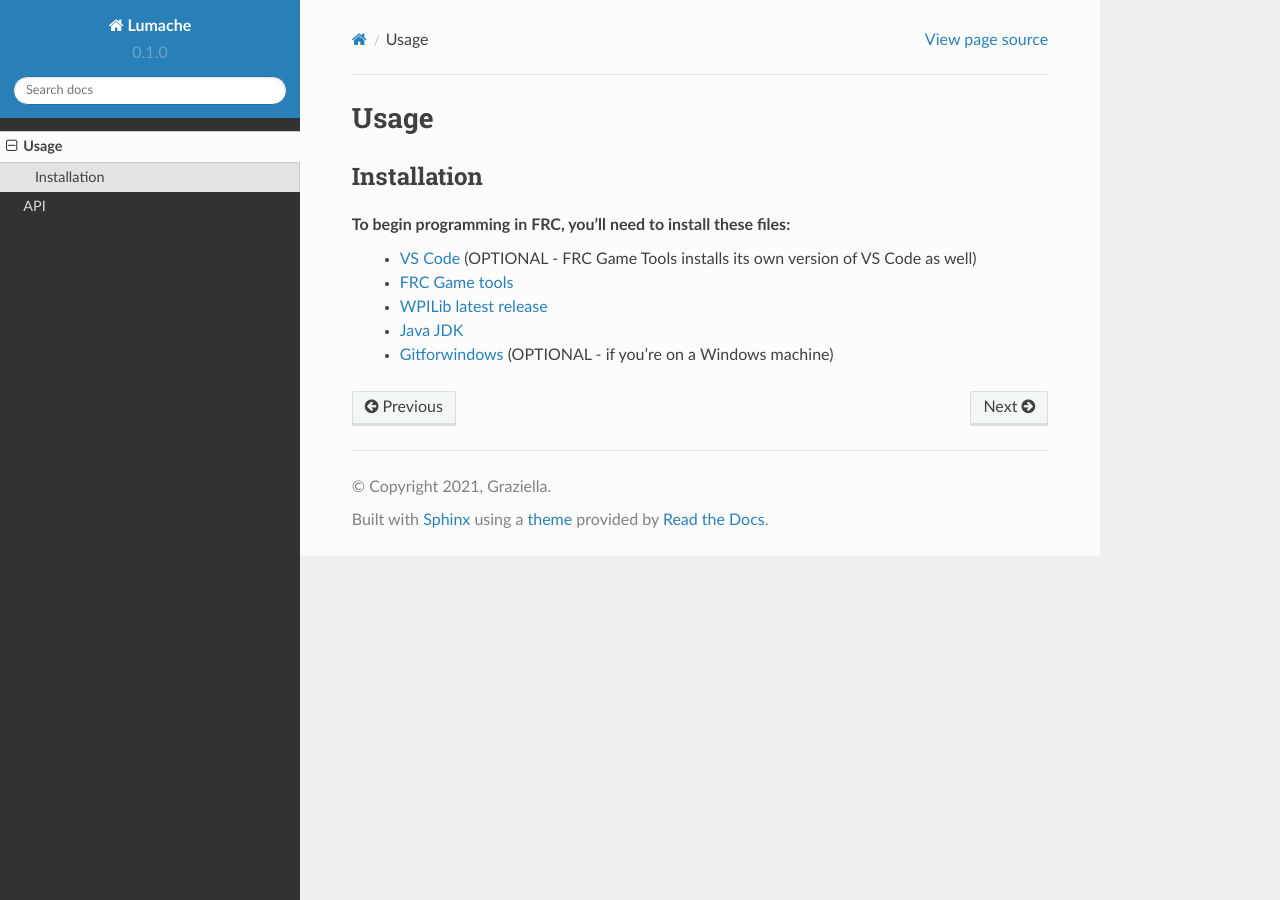
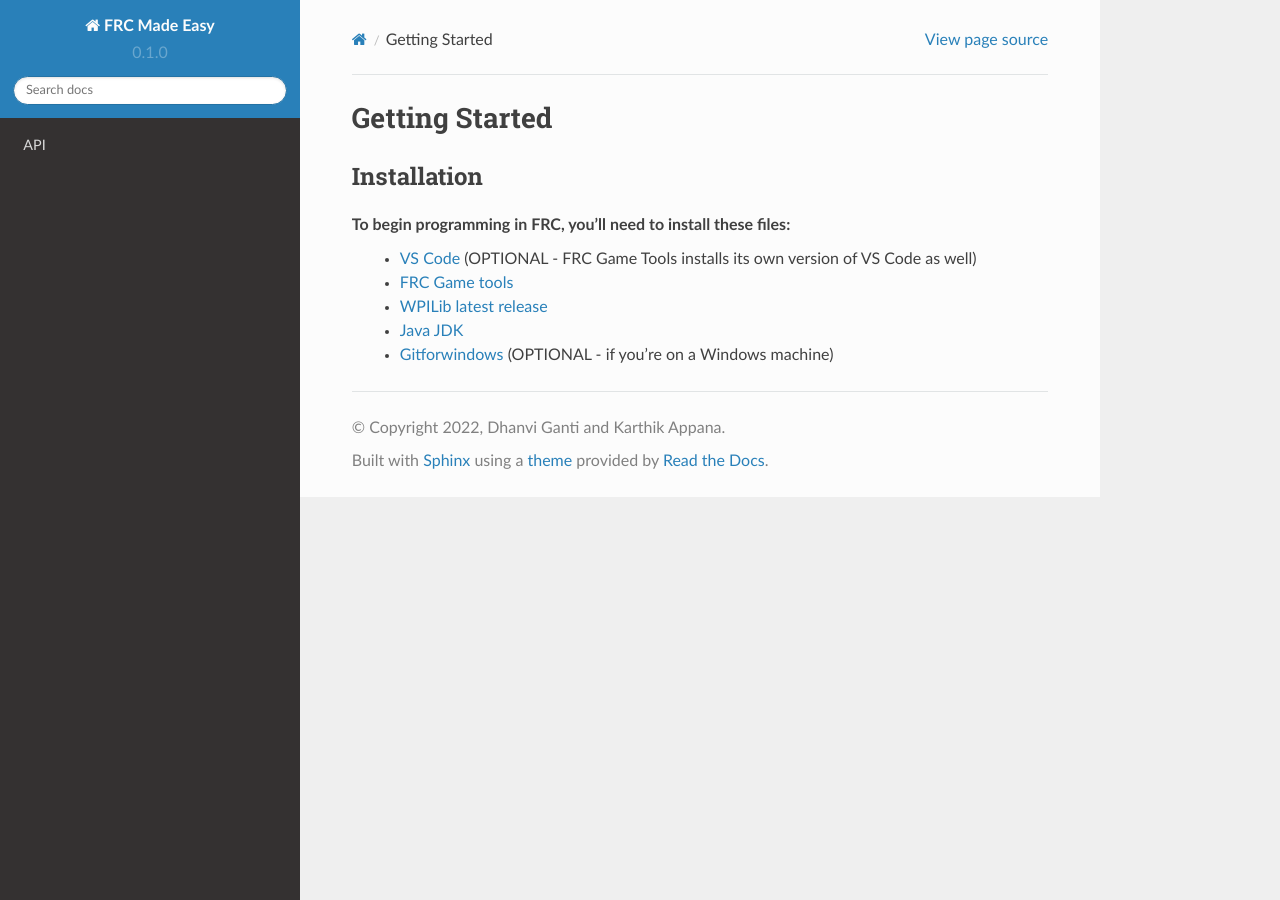
Before and after one commit to drdonv/FRC-RTD, a Sphinx documentation site: the page built from docs/source/getting-started.rst, in a window 1280 px wide. Built offline with Sphinx 7.4.7 and the Read the Docs theme 2.0.0, drawn with Linux system fonts in a browser that asks for light colours; pages that are not in the unit, such as notebooks, are missing from menus.

```diff
--- a/docs/source/conf.py
+++ b/docs/source/conf.py
@@ -2,9 +2,9 @@
 
 # -- Project information
 
-project = 'Lumache'
-copyright = '2021, Graziella'
-author = 'Graziella'
+project = 'FRC Made Easy'
+copyright = '2022, Dhanvi Ganti and Karthik Appana'
+author = 'drdonv, cartha353'
 
 release = '0.1'
 version = '0.1.0'
--- a/docs/source/usage.rst
+++ b/docs/source/getting-started.rst
@@ -1,4 +1,4 @@
-Usage
+Getting Started
 =====
 
 .. _installation:
--- a/pyproject.toml
+++ b/pyproject.toml
@@ -3,6 +3,6 @@
 build-backend = "flit_core.buildapi"
 
 [project]
-name = "lumache"
-authors = [{name = "Graziella", email = "graziella@lumache"}]
+name = "frc_made_easy"
+authors = [{name = "drdonv", email = "realdrdonv@gmail"}, {name = "cartha353", email = "placeholder"}]
 dynamic = ["version", "description"]
```
Also changed, not shown: docs/source/terminology.rst (added, +39 -0 lines).
